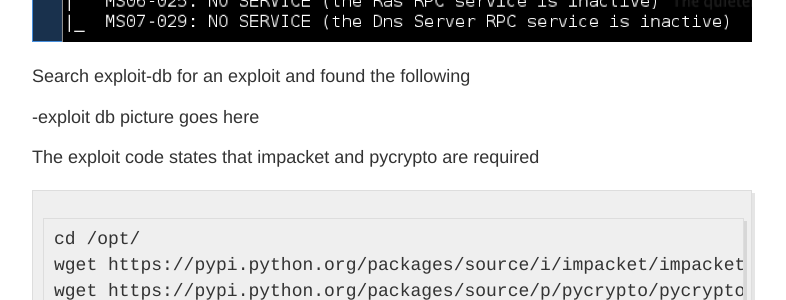
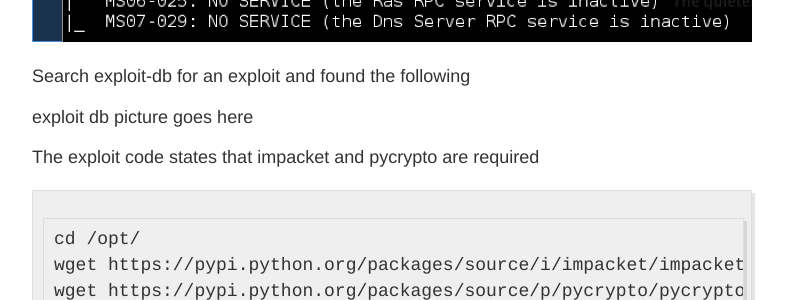
Before and after one commit to dmittakarin8/dmittakarin8.github.io, a Jekyll site: the page built from _posts/2015-5-21-Exploiting-MS08067-wo-Metasploit.md, in a window 1280 px wide. Shown: the part 898-1198 px from the top of the page, without its empty margins (248-1034 px from the left). Built offline with Jekyll 4.4.1, drawn with Linux system fonts in a browser that asks for light colours; Markdown is read by kramdown in place of the engine named in the settings.

```diff
--- a/_posts/2015-5-21-Exploiting-MS08067-wo-Metasploit.md
+++ b/_posts/2015-5-21-Exploiting-MS08067-wo-Metasploit.md
@@ -22,7 +22,7 @@ Nmap returned the following
 
 Search exploit-db for an exploit and found the following
 
--exploit db picture goes here
+exploit db picture goes here
 
 The exploit code states that impacket and pycrypto are required
 
```
